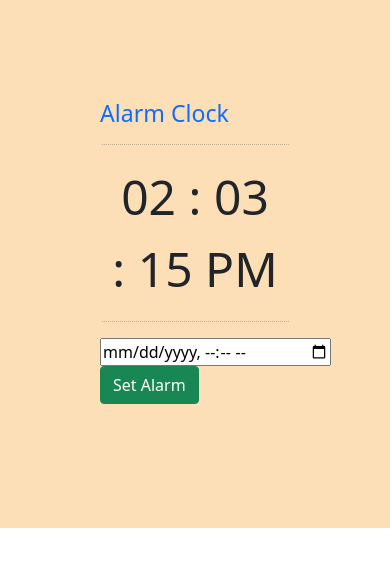
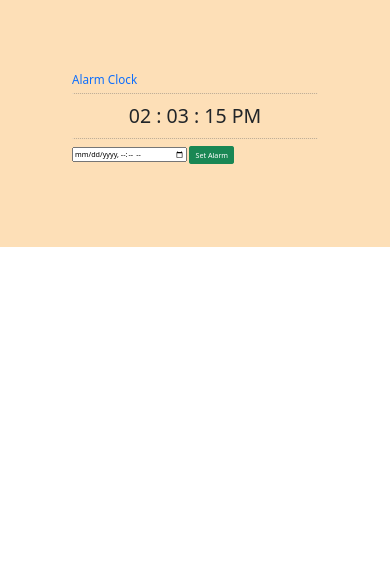
Before and after one commit to RohanKumar122/AlarmClock, a plain HTML site: page index.html in a window 390 px wide. Drawn offline with nearby package versions, Linux system fonts and the light colour scheme.

Commit message:
Update index.html and css file for responsive

```diff
--- a/index.html
+++ b/index.html
@@ -11,7 +11,7 @@
 	</head>
 <body>
 
-	<div class="col-md-6 well" >
+	<div class="well" >
 		<div><h3 class="text-primary">Alarm Clock</h3>
 			<hr style="border-top:1px dotted #ccc;"/>
 
@@ -25,10 +25,6 @@
 				<span id="period">AM</span>
 			 </div>
 		</div>
-
-
-
-
 
 		</div>
 		<hr style="border-top:1px dotted #ccc;"/>
--- a/style.css
+++ b/style.css
@@ -1,6 +1,8 @@
 .well{
     background-color: rgb(253, 223, 183);
-    padding: 100px;
+    padding: 10rem;
+    align-items: center;
+
 }
 .digital-clock{
 
@@ -11,7 +13,29 @@
 }
 
 .clock{
-    padding: 0 10px;
-    font-size: 3em;
-    font-weight: 600px;
+    padding: 0 1rem ;
+    font-size: 5vw;
+    font-weight: 60rem;
 }
+
+#selectButton{
+    margin-top: 30rem;
+    padding-top: 3rem;
+}
+/* @media all and (max-width: 699px) and (min-width: 520px), (min-width: 1151px) {
+    body {
+     background: #ccc;
+   }
+ } */
+
+@media(max-width:998px){
+    html{
+        font-size: 55%;
+    }
+}
+
+ @media(max-width:768px){
+    html{
+        font-size: 45%;
+    }
+ }
```
